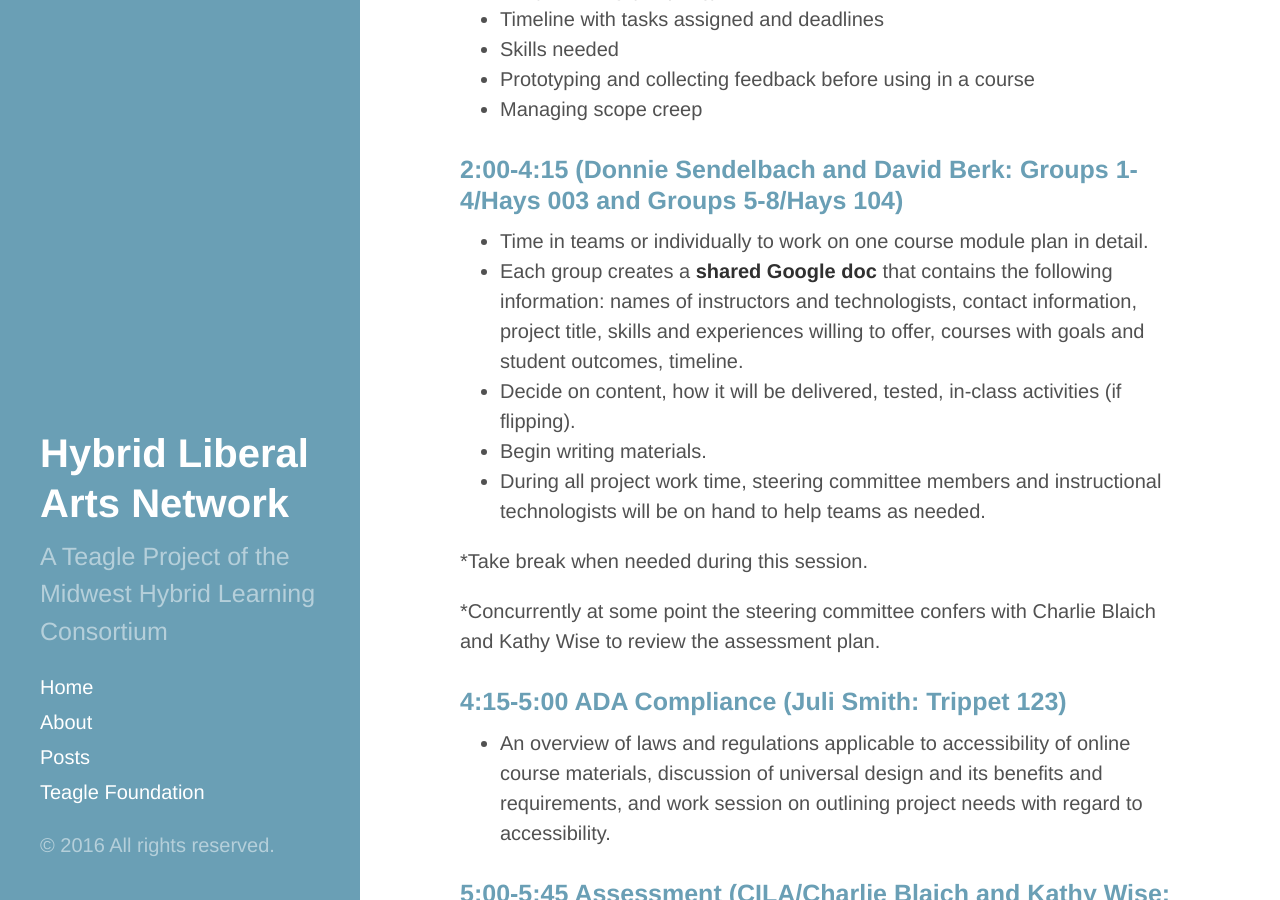
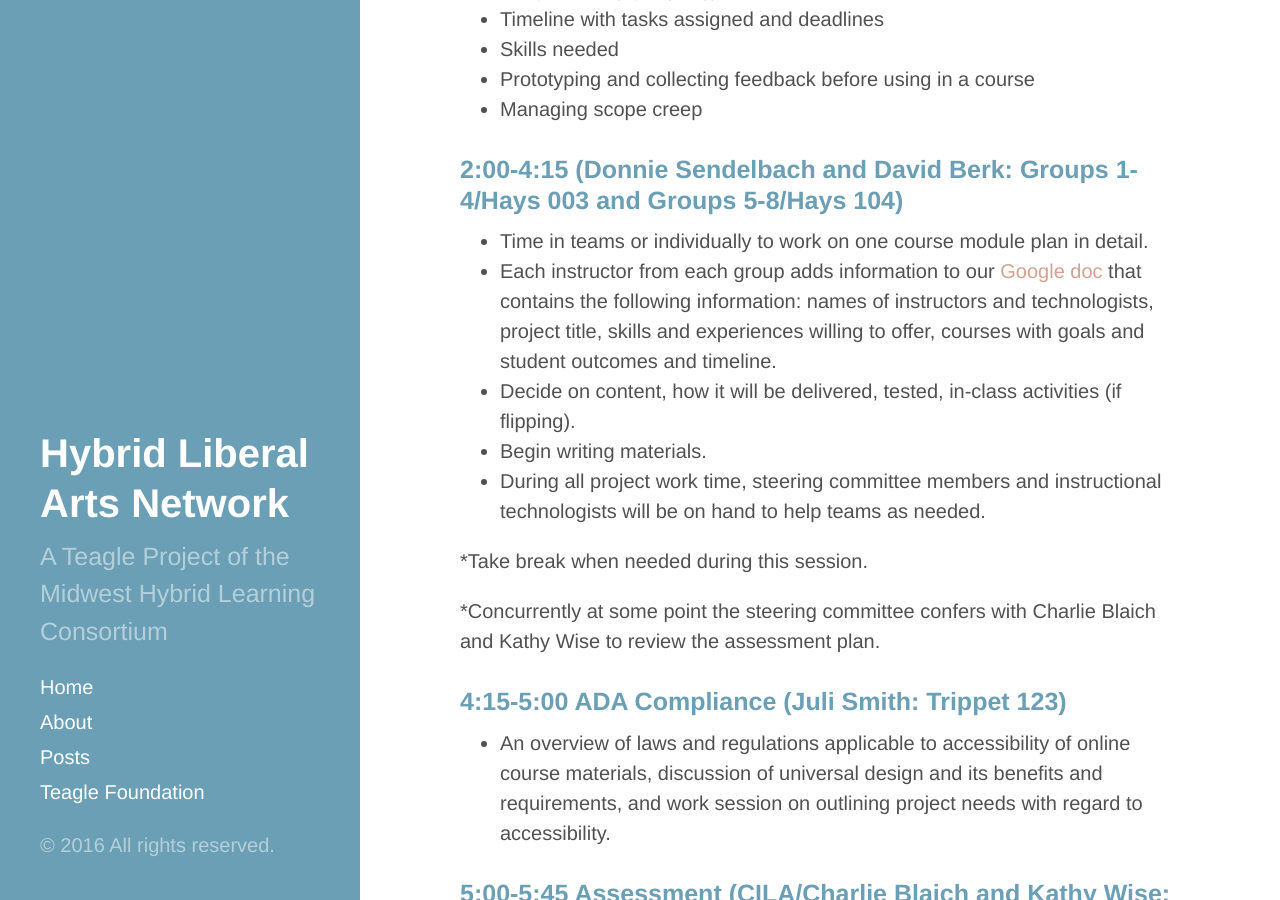
Before and after one commit to hybrid-liberal-arts/hybrid-liberal-arts.github.io, a Jekyll site: the page built from _posts/2016-04-06-2016-workshop-schedule.md, in a window 1280 px wide and 900 px high, scrolled down 1113 px. Built offline with Jekyll 4.4.1, drawn with Linux system fonts in a browser that asks for light colours; Markdown is read by kramdown in place of the engine named in the settings.

Commit message:
edited new docs

```diff
--- a/_posts/2016-04-06-2016-workshop-schedule.md
+++ b/_posts/2016-04-06-2016-workshop-schedule.md
@@ -36,7 +36,7 @@ Brief project management overview
 
 ###2:00-4:15 (Donnie Sendelbach and David Berk: Groups 1-4/Hays 003 and Groups 5-8/Hays 104)
 - Time in teams or individually to work on one course module plan in detail.
-- Each group creates a **shared Google doc** that contains the following information: names of instructors and technologists, contact information, project title, skills and experiences willing to offer, courses with goals and student outcomes, timeline.
+- Each instructor from each group adds information to our [Google doc](https://docs.google.com/forms/d/1idx1KvIAKbS1TlfKy_DIdzrwJzUIHMEMlMXij7HL_P0/viewform) that contains the following information: names of instructors and technologists, project title, skills and experiences willing to offer, courses with goals and student outcomes and timeline.
 - Decide on content, how it will be delivered, tested, in-class activities (if flipping).
 - Begin writing materials.
 - During all project work time, steering committee members and instructional technologists will be on hand to help teams as needed.
```
